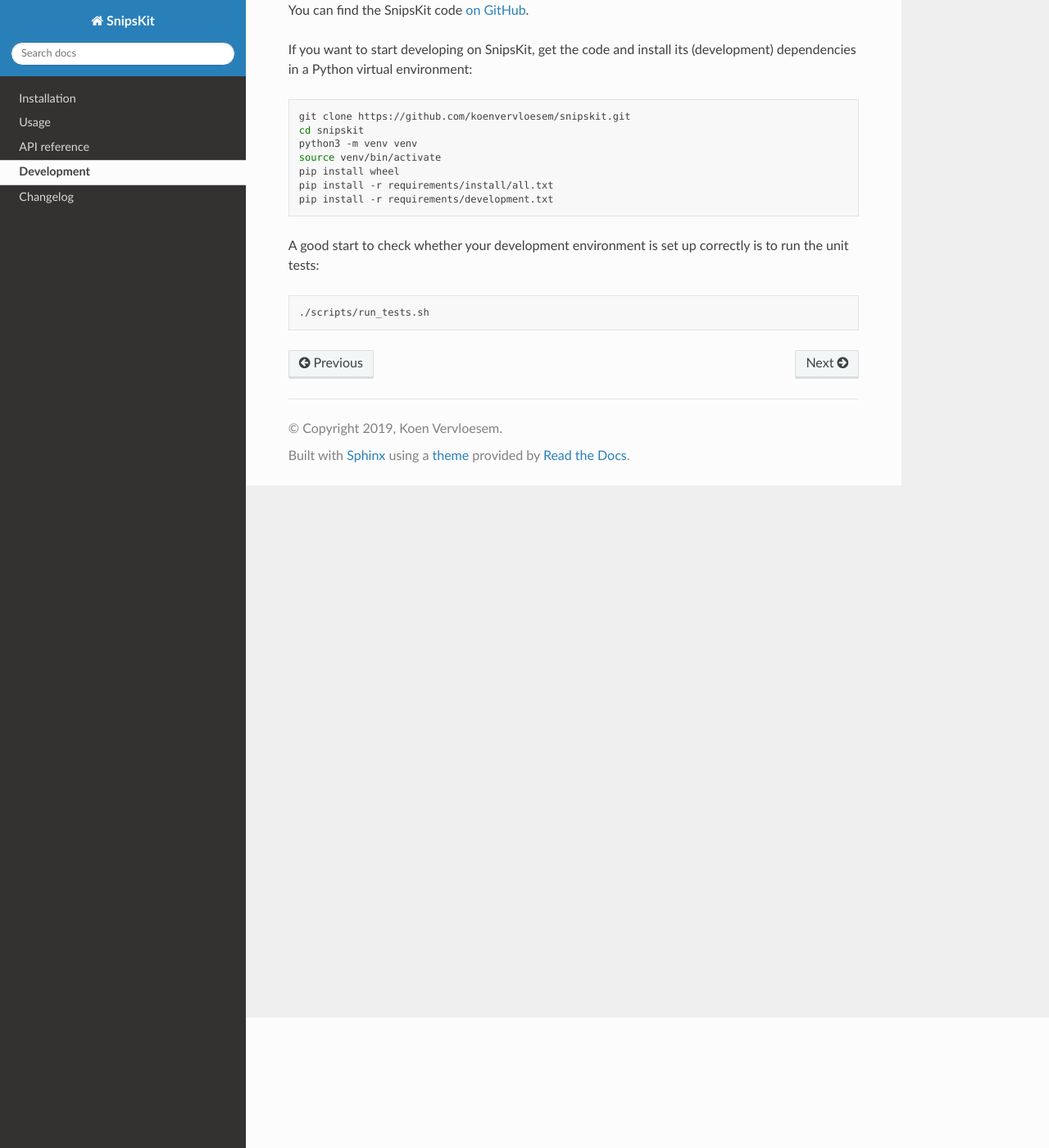
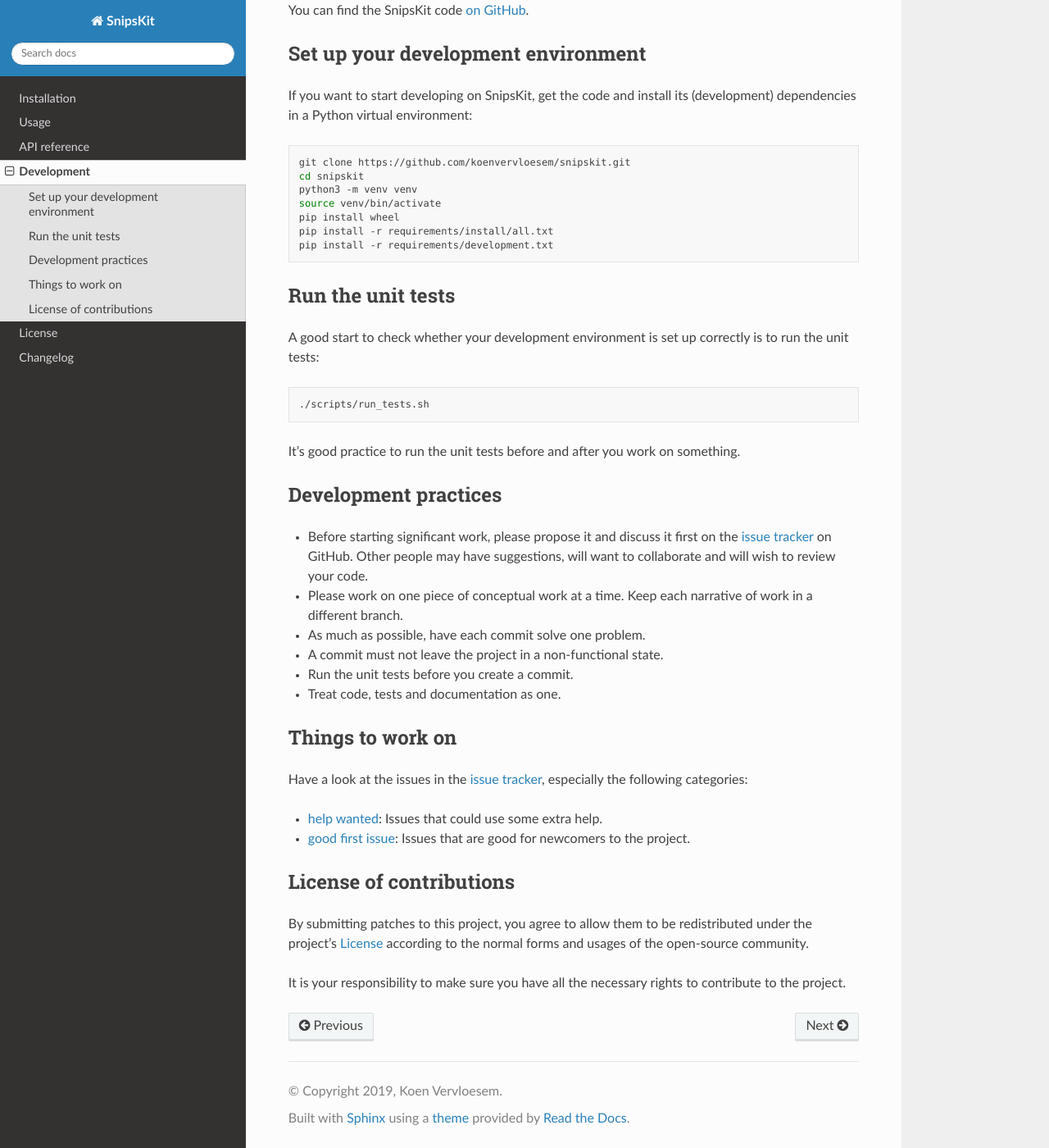
Before and after one commit to koenvervloesem/snipskit, a Sphinx documentation site: the page built from docs/source/development.rst, in a window 1280 px wide and 1400 px high, scrolled down 159 px. Shown: the whole window at 82% size. Built offline with Sphinx 7.4.7 and the Read the Docs theme 2.0.0, drawn with Linux system fonts in a browser that asks for light colours.

Commit message:
Docs: Expand development section and add license

```diff
--- /dev/null
+++ b/docs/source/LICENSE.rst
@@ -0,0 +1,7 @@
+#######
+License
+#######
+
+SnipsKit is distributed published under the following license:
+
+.. literalinclude:: ../../LICENSE
--- a/docs/source/development.rst
+++ b/docs/source/development.rst
@@ -5,6 +5,10 @@
 You can find the SnipsKit code `on GitHub`_.
 
 .. _`on GitHub`: https://github.com/koenvervloesem/snipskit
+
+***********************************
+Set up your development environment
+***********************************
 
 If you want to start developing on SnipsKit, get the code and install its (development) dependencies in a Python virtual environment:
 
@@ -18,8 +22,48 @@
     pip install -r requirements/install/all.txt
     pip install -r requirements/development.txt
 
+******************
+Run the unit tests
+******************
+
 A good start to check whether your development environment is set up correctly is to run the unit tests:
 
 .. code-block:: sh
 
     ./scripts/run_tests.sh
+
+It's good practice to run the unit tests before and after you work on something.
+
+*********************
+Development practices
+*********************
+
+- Before starting significant work, please propose it and discuss it first on the `issue tracker`_ on GitHub. Other people may have suggestions, will want to collaborate and will wish to review your code.
+- Please work on one piece of conceptual work at a time. Keep each narrative of work in a different branch.
+- As much as possible, have each commit solve one problem.
+- A commit must not leave the project in a non-functional state.
+- Run the unit tests before you create a commit.
+- Treat code, tests and documentation as one.
+
+.. _`issue tracker`: https://github.com/koenvervloesem/snipskit/issues
+
+*****************
+Things to work on
+*****************
+
+Have a look at the issues in the `issue tracker`_, especially the following categories:
+
+- `help wanted`_: Issues that could use some extra help.
+- `good first issue`_: Issues that are good for newcomers to the project.
+
+.. _`help wanted`: https://github.com/koenvervloesem/snipskit/issues?q=is%3Aissue+is%3Aopen+label%3A%22help+wanted%22
+
+.. _`good first issue`: https://github.com/koenvervloesem/snipskit/issues?q=is%3Aissue+is%3Aopen+label%3A%22good+first+issue%22
+
+************************
+License of contributions
+************************
+
+By submitting patches to this project, you agree to allow them to be redistributed under the project's :doc:`LICENSE` according to the normal forms and usages of the open-source community.
+
+It is your responsibility to make sure you have all the necessary rights to contribute to the project.
--- a/docs/source/index.rst
+++ b/docs/source/index.rst
@@ -19,6 +19,7 @@
    usage
    API
    development
+   LICENSE
    CHANGELOG
 
 ******************
```
